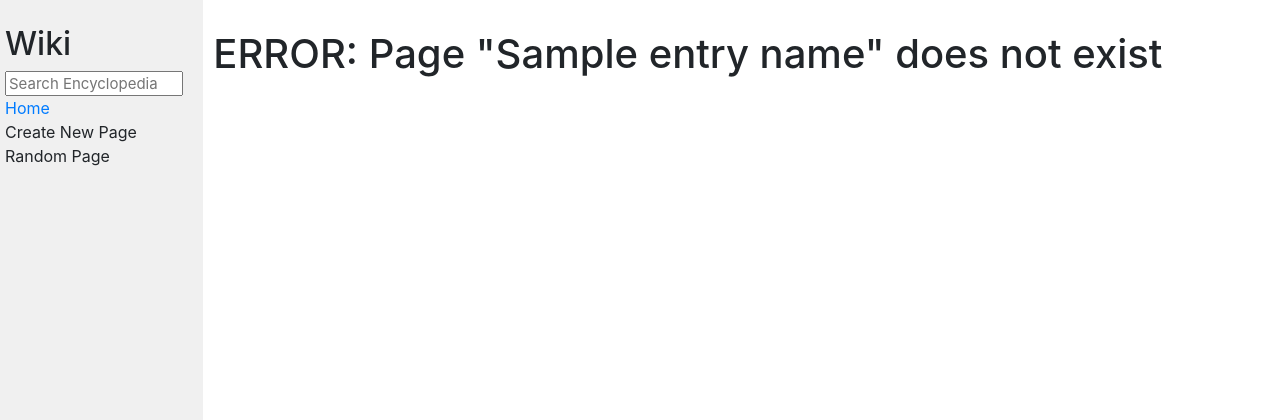
After one commit to veronionok-star/wiki, a Django app: template encyclopedia/templates/encyclopedia/error.html in a window 1280 px wide. The commit adds this page. Shown: the top 420 px of the page. Run offline with Django 3.2, Linux system fonts and the light colour scheme; the template is opened without the code that fills it: most values are stand-ins (such as "Sample title", 1, 10 or a date in 2020); some libraries are stand-ins or nearby versions.

Commit message:
working wiki url

```diff
--- /dev/null
+++ b/encyclopedia/templates/encyclopedia/error.html
@@ -0,0 +1,9 @@
+{% extends "encyclopedia/layout.html" %}
+
+{% block title %}
+    Page not found
+{% endblock %}
+
+{% block body %}
+    <h1> ERROR: Page "{{entry_name}}" does not exist </h1>
+{% endblock %}
--- a/encyclopedia/templates/encyclopedia/index.html
+++ b/encyclopedia/templates/encyclopedia/index.html
@@ -9,7 +9,7 @@
 
     <ul>
         {% for entry in entries %}
-            <li><a href='http://127.0.0.1:8000/{{entry}}'>{{entry}}</a></li>
+            <li><a href='http://127.0.0.1:8000/wiki/{{entry}}'>{{entry}}</a></li>
         {% endfor %}
     </ul>
 
--- a/encyclopedia/urls.py
+++ b/encyclopedia/urls.py
@@ -3,6 +3,6 @@ from django.urls import path
 from . import views
 
 urlpatterns = [
-    path("", views.index, name="index"),
-    path("<str:name>", views.entries, name="entries")
+    path("wiki/", views.index, name="index"),
+    path("wiki/<str:name>", views.entries, name="entries")
 ]
```
